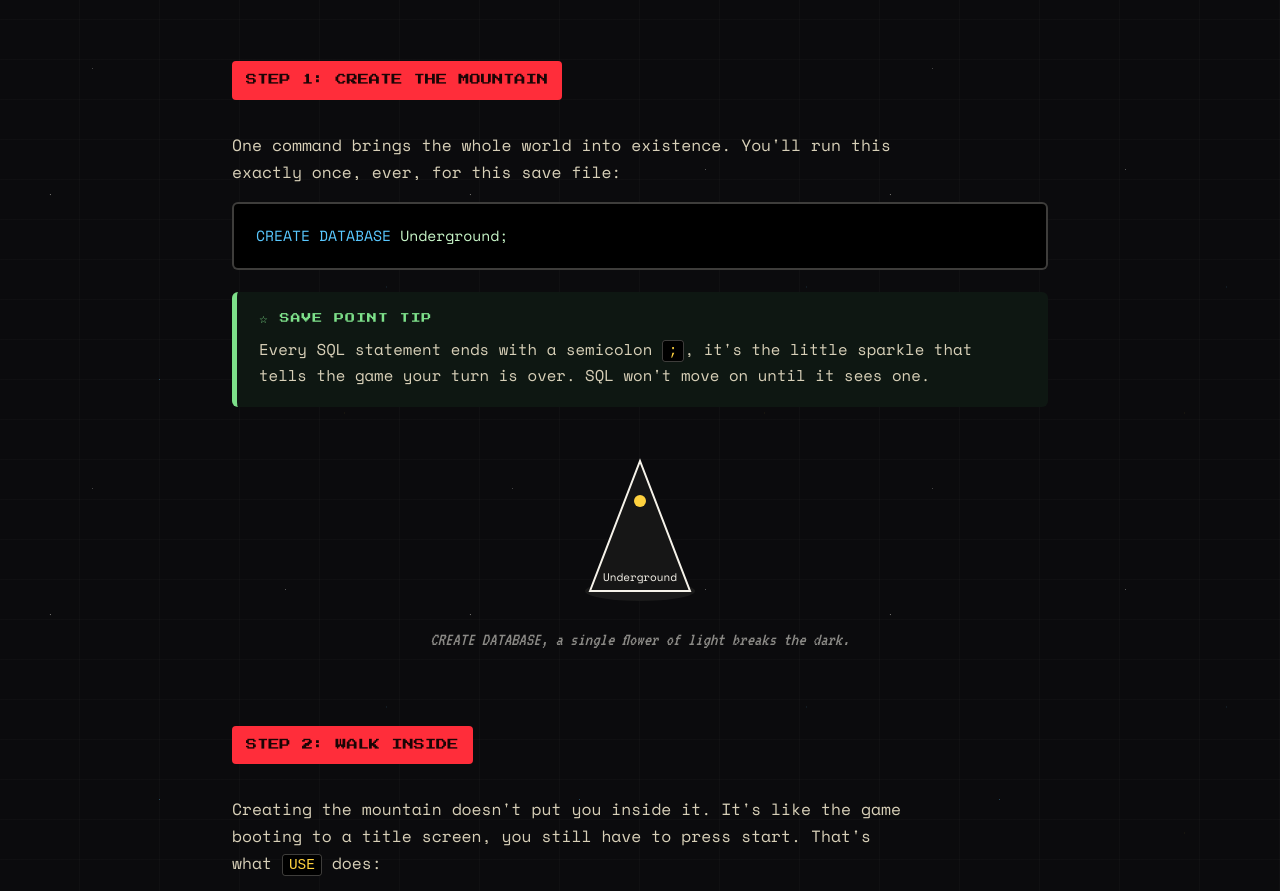
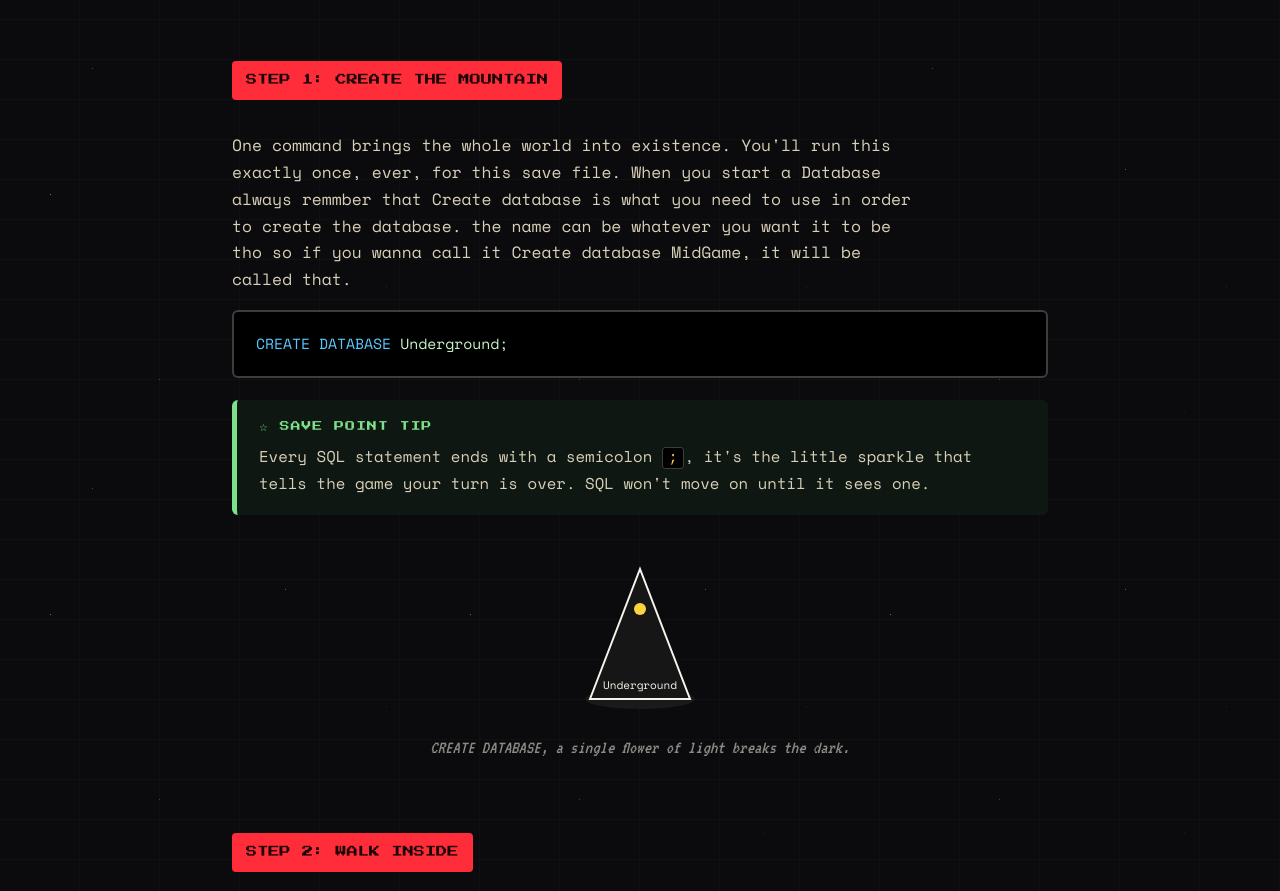
Before and after one commit to Alejandronuez94/SQL-project-made-for-beginners-, a plain HTML site: page index.html in a window 1280 px wide. Shown: the part 1981-2872 px from the top of the page. Drawn offline with nearby package versions, Linux system fonts and the light colour scheme.

Commit message:
Update index.html

```diff
--- a/index.html
+++ b/index.html
@@ -378,7 +378,7 @@
     </div>
 
     <div class="step-head">STEP 1: CREATE THE MOUNTAIN</div>
-    <p>One command brings the whole world into existence. You'll run this exactly once, ever, for this save file:</p>
+    <p>One command brings the whole world into existence. You'll run this exactly once, ever, for this save file. When you start a Database always remmber that Create database is what you need to use in order to create the database. the name can be whatever you want it to be tho so if you wanna call it Create database MidGame, it will be called that.</p>
     <pre><span class="kw">CREATE DATABASE</span> Underground;</pre>
 
     <div class="box tip">
```
